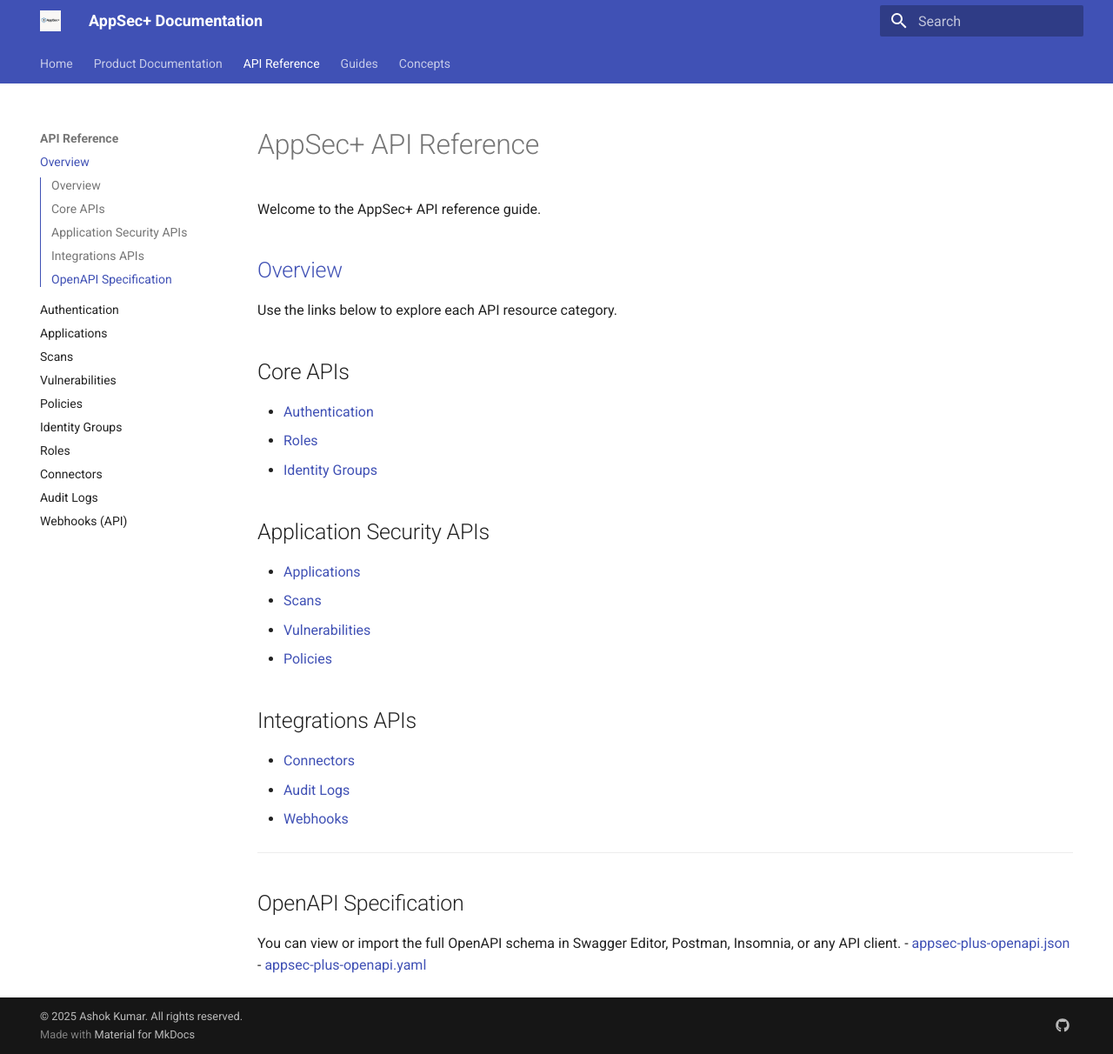
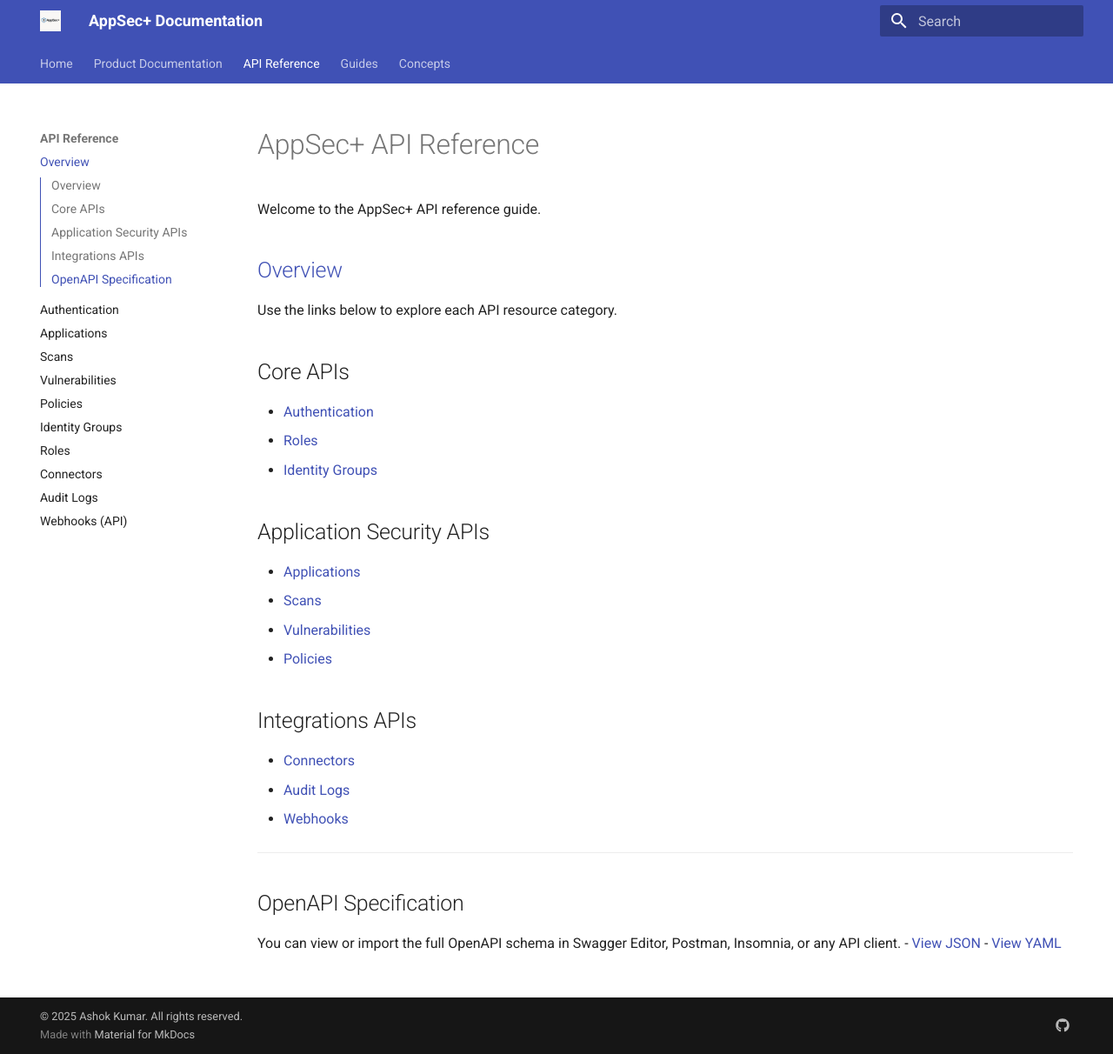
Before and after one commit to ashokchandru/AppSec, an MkDocs documentation site: the page built from docs/api/index.md, in a window 1280 px wide and 1212 px high. Shown: the whole window at 87% size. Built offline with MkDocs 1.6.1 and Material for MkDocs 9.7.7, drawn with Linux system fonts in a browser that asks for light colours.

Commit message:
Update links to OpenAPI specification files
move openAPI schema inside docs folder

```diff
--- a/docs/api/index.md
+++ b/docs/api/index.md
@@ -23,5 +23,5 @@ Use the links below to explore each API resource category.
 
 ## OpenAPI Specification
 You can view or import the full OpenAPI schema in Swagger Editor, Postman, Insomnia, or any API client.
-- [appsec-plus-openapi.json](../openapi/appsec-plus-openapi.json)
-- [appsec-plus-openapi.yaml](../openapi/appsec-plus-openapi.yaml)
+- [View JSON](../openapi/appsec-plus-openapi.json)
+- [View YAML](../openapi/appsec-plus-openapi.yaml)
```
